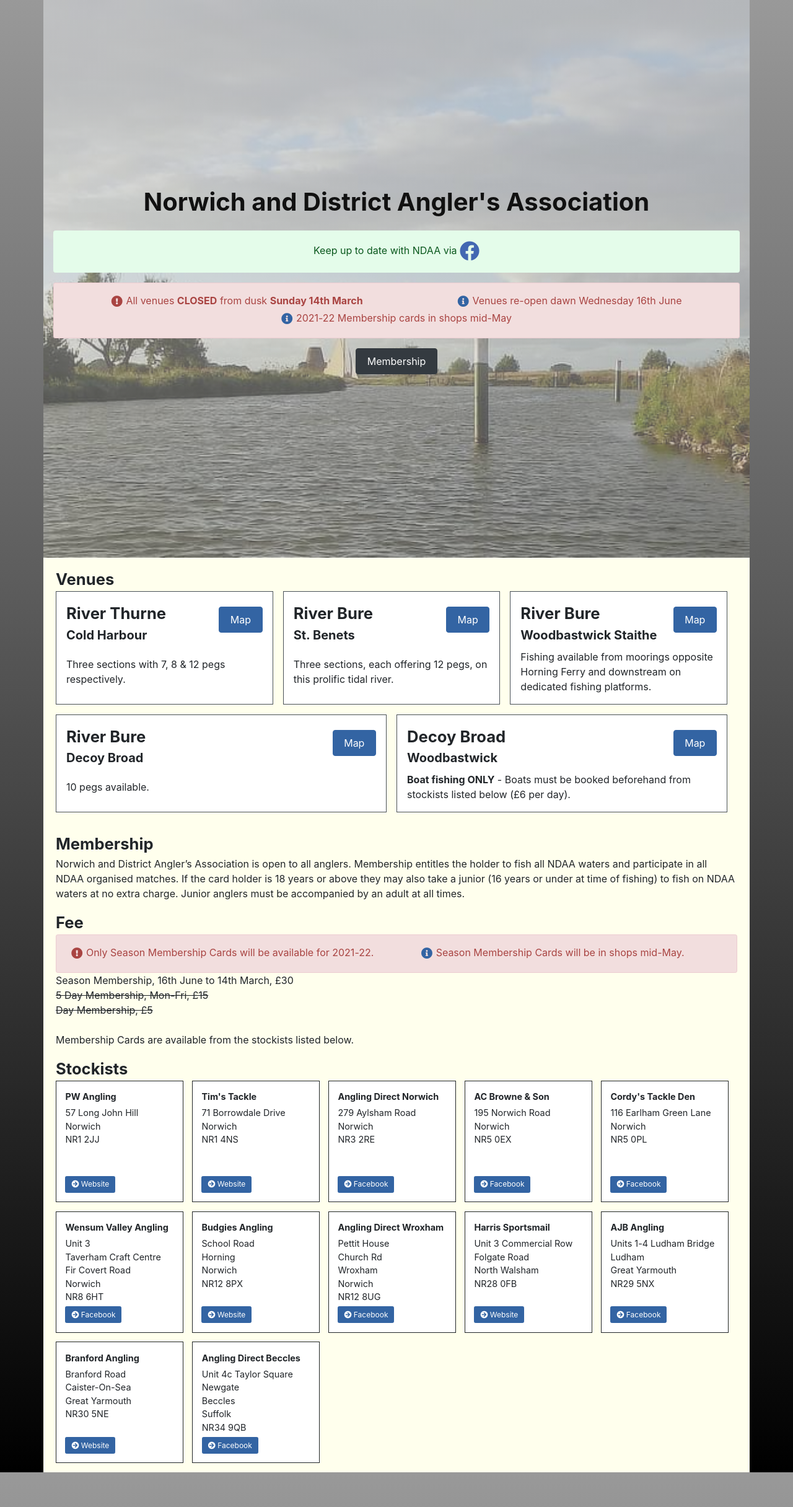
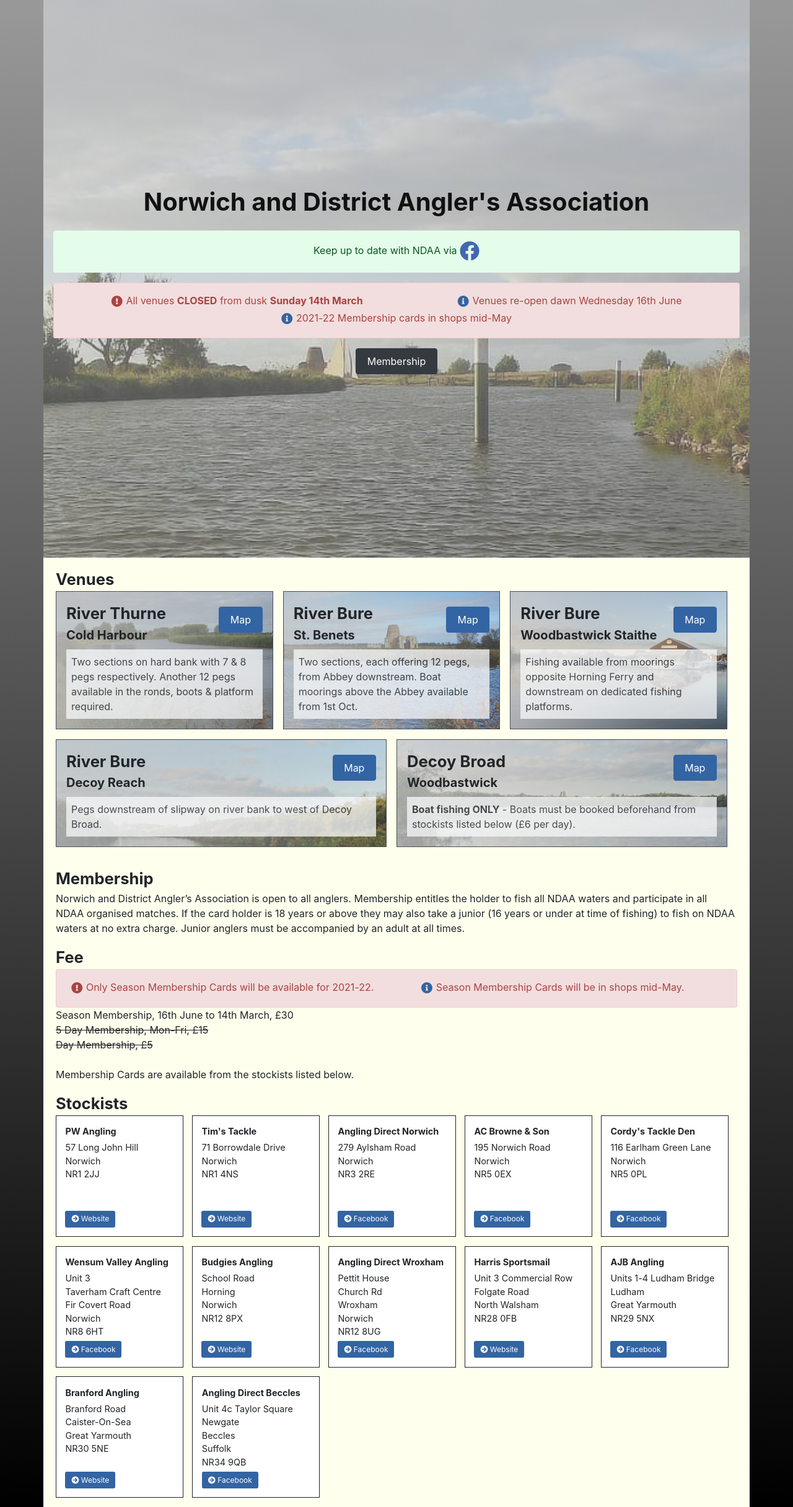
Before and after one commit to ndaa-developer/ndaa-release-two, a Jekyll site: the page built from index.html, in a window 1280 px wide. Shown: the whole page at 62% size. Built offline with Jekyll 4.4.1, drawn with Linux system fonts in a browser that asks for light colours; a script that is not in the unit is left out; before the commit the page ends 2376 px from its top, so only the background shows below that.

Commit message:
add card images and map ids for venues

```diff
--- a/_data/venues.yml
+++ b/_data/venues.yml
@@ -1,21 +1,26 @@
 venues:
   - title: River Thurne
     sub-title: Cold Harbour
-    gmap-id: 1N04pqmdipNHhXajfvfAdy_cm8CpH14ZE
-    desc: Three sections with 7, 8 & 12 pegs respectively.
+    img: ch-1.jpg
+    gmap-id: 1GgV06peITJuEaUZtTxMEgQBJziWFjPPr
+    desc: Two sections on hard bank with 7 & 8 pegs respectively. Another 12 pegs available in the ronds, boots & platform required.
   - title: River Bure
     sub-title: St. Benets
-    gmap-id: 1N04pqmdipNHhXajfvfAdy_cm8CpH14ZE
-    desc: Three sections, each offering 12 pegs, on this prolific tidal river.
+    img: sb-3.jpg
+    gmap-id: 1yAFRP862UbEjyeu58j2USIJXqzbIJ8_Q
+    desc: Two sections, each offering 12 pegs, from Abbey downstream. Boat moorings above the Abbey available from 1st Oct.
   - title: River Bure
     sub-title: Woodbastwick Staithe
-    gmap-id: 1N04pqmdipNHhXajfvfAdy_cm8CpH14ZE
+    img: bw-2.jpg
+    gmap-id: 14cJGBDUOolpdc2K1_VQcE2Yendh2QUIo
     desc: Fishing available from moorings opposite Horning Ferry and downstream on dedicated fishing platforms.
   - title: River Bure
-    sub-title: Decoy Broad
-    gmap-id: 1N04pqmdipNHhXajfvfAdy_cm8CpH14ZE
-    desc: 10 pegs available.
+    sub-title: Decoy Reach
+    img: bd-1.jpg
+    gmap-id: 1umOfrptZkiFG1p7Mbw0zynUREA9UoUvP
+    desc: Pegs downstream of slipway on river bank to west of Decoy Broad.
   - title: Decoy Broad
     sub-title: Woodbastwick
-    gmap-id: 1N04pqmdipNHhXajfvfAdy_cm8CpH14ZE
+    img: db-1.jpg
+    gmap-id: 1umOfrptZkiFG1p7Mbw0zynUREA9UoUvP
     desc: <strong>Boat fishing ONLY</strong> - Boats must be booked beforehand from stockists listed below (£6 per day).
--- a/_includes/venues.html
+++ b/_includes/venues.html
@@ -5,7 +5,7 @@
         <div class="col-layout">
             {% for venue in site.data.venues.venues %}
 
-            <div class="card">
+            <div class="card" style="background-image: linear-gradient(to right, rgb(200, 200, 200, .8), 55%, rgb(200, 200, 200, .2)), url('assets/images/{{ venue.img }}')">
                 <div class="card__title">
                     <h2>{{ venue.title }}</h2>
                     <h3>{{ venue.sub-title }}</h3>
@@ -13,9 +13,9 @@
                 <div class="card__map">
                     <a class="btn btn--info" href="{{ site.data.site.gmap-url }}{{ venue.gmap-id }}" role="button">Map</a>
                 </div>
-                <section>
+                <div class="card__desc">
                     {{ venue.desc | markdownify }}
-                </section>
+                </div>
             </div>
             {% endfor %}
         </div>
```
Also changed, not shown: assets/_scss/components/_card.scss (+8 -5 lines), assets/css/styles.css (+7 -4 lines), assets/css/styles.min.css, assets/images/bd-1.jpg (added), assets/images/bw-1.jpg (added), assets/images/bw-2.jpg (added), assets/images/ch-1.jpg (added), assets/images/ch-2.jpg (added), assets/images/db-1.jpg (added), assets/images/home-bg.jpg, assets/images/home-bgA.jpg, assets/images/sb-1.jpg (added), assets/images/sb-2.jpg (added), assets/images/sb-3.jpg (added).
